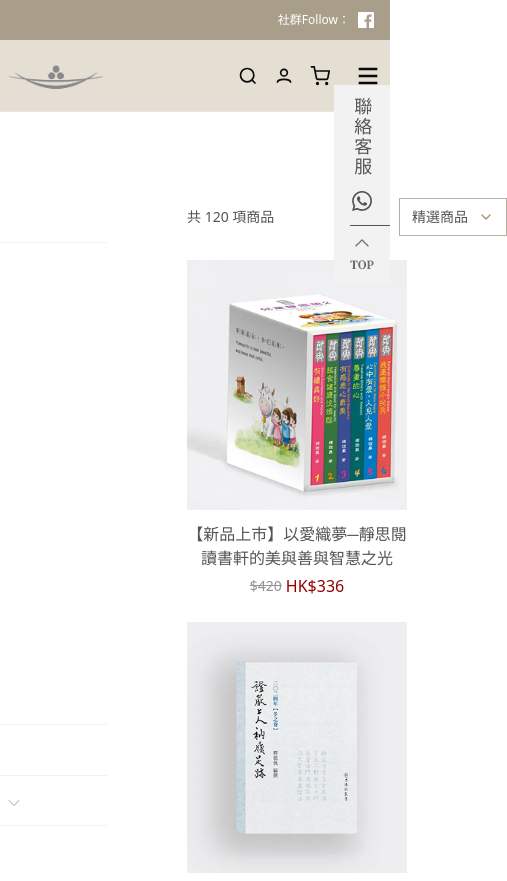
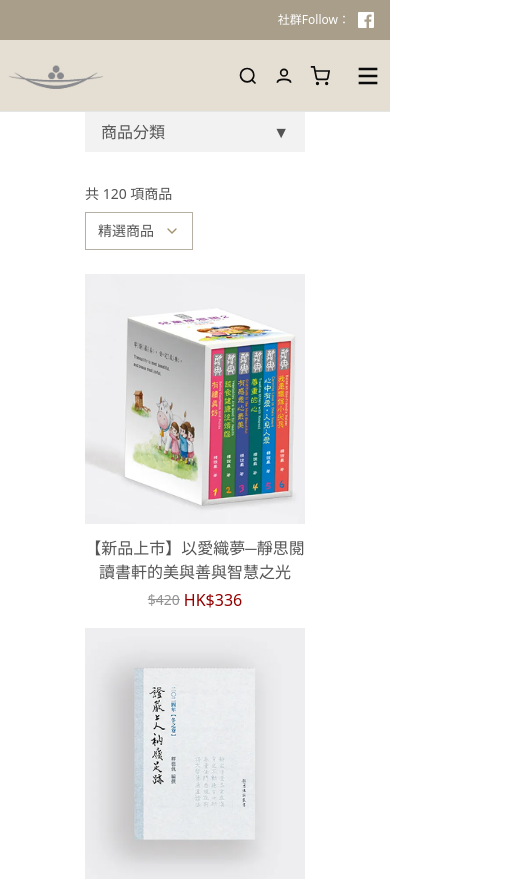
Before and after one commit to u88803494/buddhistShop, a Next.js app: page /productList in a window 390 px wide. Shown: the top 881 px of the page, 507 px wide, since content can reach past the window. Built offline with nearby package versions, Linux system fonts and the light colour scheme.

Commit message:
refactor: Enhance layout and styling of product list components - Updated ProductGrid, ProductListHeader, and ProductPagination for improved responsiveness and visual consistency using clsx for class management.

```diff
--- a/src/app/components/CustomerServiceButton.tsx
+++ b/src/app/components/CustomerServiceButton.tsx
@@ -14,7 +14,8 @@ const CustomerServiceButton = () => {
         "fixed z-50 right-0 bottom-[560px]",
         "flex flex-col items-center",
         "bg-[#F2F2F2]",
-        "w-14 px-4 py-3"
+        "w-14 px-4 py-3",
+        "hidden sm:flex"
       )}
     >
       {/* 聯絡客服 直式文字 */}
--- a/src/app/productList/components/CategorySidebar.tsx
+++ b/src/app/productList/components/CategorySidebar.tsx
@@ -37,10 +37,42 @@ const categories = [
 ];
 
 const CategorySidebar = () => {
-  const [openIdx, setOpenIdx] = useState(0); // 預設展開第一個分類
+  const [openIdx, setOpenIdx] = useState(0);
+  const [isMobileMenuOpen, setIsMobileMenuOpen] = useState(false);
 
   return (
-    <aside className="w-56 bg-white h-fit select-none">
+    <>
+      {/* 手機版選單按鈕 */}
+      <div className={clsx("mb-4 mx-5", "sm:hidden")}>
+        <button
+          onClick={() => setIsMobileMenuOpen(!isMobileMenuOpen)}
+          className={clsx(
+            "w-full py-2 px-4",
+            "bg-[#F2F2F2] text-[#545454]",
+            "flex items-center justify-between"
+          )}
+        >
+          <span>商品分類</span>
+          <span className={clsx(
+            "transition-transform duration-300",
+            isMobileMenuOpen ? "rotate-180" : ""
+          )}>▼</span>
+        </button>
+      </div>
+
+      {/* 側邊欄 */}
+      <aside className={clsx(
+        // 手機版顯示邏輯
+        isMobileMenuOpen ? "block" : "hidden",
+        "sm:block",
+        // 寬度
+        "w-full",
+        "sm:w-56",
+        // 背景和高度
+        "bg-white h-fit select-none",
+        // 間距
+        "mx-5 sm:mx-0 sm:mt-8 sm:mr-20"
+      )}>
         {/* 麵包屑 */}
         <div className="mb-8">
           <span className="text-[#A29380]">
@@ -54,7 +86,6 @@ const CategorySidebar = () => {
             <li key={cat.value}>
               <button
                 className={clsx(
-                clsx(
                   "flex items-center",
                   "w-full text-left",
                   "py-1.5 px-0",
@@ -62,7 +93,6 @@ const CategorySidebar = () => {
                   "text-[#A48F6B] font-medium text-[17px]",
                   "mb-1",
                   { "opacity-70": openIdx !== idx }
-                )
                 )}
                 onClick={() => setOpenIdx(openIdx === idx ? -1 : idx)}
                 type="button"
@@ -74,10 +104,13 @@ const CategorySidebar = () => {
                     alt="展開/收合箭頭"
                     width={16}
                     height={16}
-                  className={clsx("ml-2 transition-transform duration-300", {
+                    className={clsx(
+                      "ml-2 transition-transform duration-300",
+                      {
                         "rotate-0": openIdx === idx,
                         "rotate-180": openIdx !== idx,
-                  })}
+                      }
+                    )}
                   />
                 )}
               </button>
@@ -98,6 +131,7 @@ const CategorySidebar = () => {
           ))}
         </ul>
       </aside>
+    </>
   );
 };
 
--- a/src/app/productList/components/ProductGrid.tsx
+++ b/src/app/productList/components/ProductGrid.tsx
@@ -1,6 +1,7 @@
 "use client";
 import ProductCard from "@/components/ProductCard";
 import { Product } from "@/types/product";
+import clsx from "clsx";
 
 interface ProductGridProps {
   products: Product[];
@@ -8,7 +9,10 @@ interface ProductGridProps {
 
 const ProductGrid: React.FC<ProductGridProps> = ({ products }) => {
   return (
-    <div className="grid grid-cols-1 sm:grid-cols-2 md:grid-cols-3 lg:grid-cols-4 gap-6">
+    <div className={clsx(
+      "grid grid-cols-1 sm:grid-cols-4",
+      "gap-4 sm:gap-6"
+    )}>
       {products.map((product) => (
         <ProductCard
           key={product.id}
--- a/src/app/productList/components/ProductListHeader.tsx
+++ b/src/app/productList/components/ProductListHeader.tsx
@@ -1,5 +1,6 @@
 "use client";
 import { useState } from "react";
+import clsx from "clsx";
 
 const filterOptions = [
   { label: "精選商品", value: "featured" },
@@ -18,14 +19,26 @@ const ProductListHeader: React.FC<ProductListHeaderProps> = ({ totalProducts })
   const [selectedFilter, setSelectedFilter] = useState(filterOptions[0]);
 
   return (
-    <div className="flex items-center justify-between mb-6 relative text-sm">
+    <div className={clsx(
+      "flex flex-col sm:flex-row",
+      "items-start sm:items-center",
+      "justify-between",
+      "mb-6 relative text-sm"
+    )}>
       {/* 總商品數量計算 */}
-      <span className="text-[#545454]">共 {totalProducts} 項商品</span>
+      <span className={clsx(
+        "text-[#545454]",
+        "mb-2 sm:mb-0"
+      )}>共 {totalProducts} 項商品</span>
 
       {/* 下拉選單 */}
       <div className="relative inline-block w-[108px]">
         <div
-          className="flex items-center justify-between border border-[#B7AFA3] px-3 py-2 cursor-pointer"
+          className={clsx(
+            "flex items-center justify-between",
+            "border border-[#B7AFA3]",
+            "px-3 py-2 cursor-pointer"
+          )}
           onClick={() => setIsOpen(!isOpen)}
         >
           <span className="text-[#545454]">{selectedFilter.label}</span>
@@ -39,18 +52,29 @@ const ProductListHeader: React.FC<ProductListHeaderProps> = ({ totalProducts })
             strokeWidth="2"
             strokeLinecap="round"
             strokeLinejoin="round"
-            className={`transition-transform duration-300 ${isOpen ? "rotate-180" : "rotate-0"}`}
+            className={clsx(
+              "transition-transform duration-300",
+              isOpen ? "rotate-180" : "rotate-0"
+            )}
           >
             <path d="m6 9 6 6 6-6" />
           </svg>
         </div>
 
         {isOpen && (
-          <ul className="absolute z-10 w-full border border-[#B7AFA3] mt-1 bg-white shadow-lg">
+          <ul className={clsx(
+            "absolute z-10 w-full",
+            "border border-[#B7AFA3]",
+            "mt-1 bg-white shadow-lg"
+          )}>
             {filterOptions.map((option) => (
               <li
                 key={option.value}
-                className="px-3 py-2 hover:bg-[#F5F5F5] cursor-pointer text-[#545454]"
+                className={clsx(
+                  "px-3 py-2",
+                  "hover:bg-[#F5F5F5]",
+                  "cursor-pointer text-[#545454]"
+                )}
                 onClick={() => {
                   setSelectedFilter(option);
                   setIsOpen(false);
--- a/src/app/productList/components/ProductPagination.tsx
+++ b/src/app/productList/components/ProductPagination.tsx
@@ -36,7 +36,30 @@ const ProductPagination: React.FC<ProductPaginationProps> = ({ currentPage, tota
 
   return (
     <div className="flex items-center justify-center space-x-2">
-      {/* 上一頁按鈕 */}
+      {/* 手機版：簡化分頁 */}
+      <div className="flex w-full items-center justify-center sm:hidden space-x-4">
+        <button
+          className={clsx(BUTTON_BASE_CLASSES, { "text-[#D5D5D5]": currentPage === 1, "text-[#545454]": currentPage !== 1 })}
+          onClick={() => onPageChange(currentPage - 1)}
+          disabled={currentPage === 1}
+        >
+          <svg width="12" height="12" viewBox="0 0 12 12" fill="none" xmlns="http://www.w3.org/2000/svg">
+            <path d="M8.83962 2.06621V1.03094C8.83962 0.941211 8.73649 0.891658 8.66685 0.946568L2.62935 5.66219C2.57805 5.70209 2.53655 5.75317 2.50799 5.81154C2.47944 5.86992 2.4646 5.93404 2.4646 5.99902C2.4646 6.06401 2.47944 6.12813 2.50799 6.18651C2.53655 6.24488 2.57805 6.29596 2.62935 6.33585L8.66685 11.0515C8.73783 11.1064 8.83962 11.0568 8.83962 10.9671V9.93184C8.83962 9.86621 8.80882 9.80326 8.75792 9.76309L3.93649 5.99969L8.75792 2.23496C8.80882 2.19478 8.83962 2.13184 8.83962 2.06621Z" fill={currentPage === 1 ? "#D5D5D5" : "#545454"} />
+          </svg>
+        </button>
+        <span className="text-[#545454] text-sm min-w-[48px] text-center">{currentPage} / {totalPages}</span>
+        <button
+          className={clsx(BUTTON_BASE_CLASSES, { "text-[#D5D5D5]": currentPage === totalPages, "text-[#545454]": currentPage !== totalPages })}
+          onClick={() => onPageChange(currentPage + 1)}
+          disabled={currentPage === totalPages}
+        >
+          <svg width="12" height="12" viewBox="0 0 12 12" fill="none" xmlns="http://www.w3.org/2000/svg">
+            <path d="M9.39777 5.66281L3.36027 0.947189C3.34449 0.934768 3.32553 0.92705 3.30557 0.924919C3.2856 0.922788 3.26544 0.926332 3.2474 0.935143C3.22936 0.943955 3.21417 0.957676 3.20357 0.974732C3.19298 0.991787 3.18741 1.01149 3.1875 1.03156V2.06683C3.1875 2.13246 3.2183 2.1954 3.2692 2.23558L8.09063 6.00031L3.2692 9.76505C3.21697 9.80522 3.1875 9.86817 3.1875 9.9338V10.9691C3.1875 11.0588 3.29063 11.1083 3.36027 11.0534L9.39777 6.33781C9.44908 6.29779 9.4906 6.24658 9.51915 6.1881C9.5477 6.12962 9.56254 6.06539 9.56254 6.00031C9.56254 5.93523 9.5477 5.87101 9.51915 5.81253C9.4906 5.75404 9.44908 5.70284 9.39777 5.66281Z" fill={currentPage === totalPages ? "#D5D5D5" : "#545454"} />
+          </svg>
+        </button>
+      </div>
+      {/* 桌機版：原本分頁 */}
+      <div className="hidden sm:flex items-center justify-center space-x-2">
         <button
           className={clsx(BUTTON_BASE_CLASSES, {
             "text-[#D5D5D5]": currentPage === 1,
@@ -52,8 +75,6 @@ const ProductPagination: React.FC<ProductPaginationProps> = ({ currentPage, tota
             />
           </svg>
         </button>
-
-      {/* 頁碼 */}
         {pageNumbers.map((page, index) =>
           page === "..." ? (
             <Image
@@ -76,8 +97,6 @@ const ProductPagination: React.FC<ProductPaginationProps> = ({ currentPage, tota
             </button>
           )
         )}
-
-      {/* 下一頁按鈕 */}
         <button
           className={clsx(BUTTON_BASE_CLASSES, {
             "text-[#D5D5D5]": currentPage === totalPages,
@@ -94,6 +113,7 @@ const ProductPagination: React.FC<ProductPaginationProps> = ({ currentPage, tota
           </svg>
         </button>
       </div>
+    </div>
   );
 };
 
--- a/src/app/productList/page.tsx
+++ b/src/app/productList/page.tsx
@@ -6,6 +6,7 @@ import CategorySidebar from "./components/CategorySidebar";
 import ProductListHeader from "./components/ProductListHeader";
 import ProductGrid from "./components/ProductGrid";
 import ProductPagination from "./components/ProductPagination";
+import clsx from "clsx";
 
 const productListPage = () => {
   const [selectedCategory, setSelectedCategory] = useState("all");
@@ -21,20 +22,18 @@ const productListPage = () => {
   const pagedProducts = filteredProducts.slice((page - 1) * pageSize, page * pageSize);
 
   return (
-    <div className="flex min-h-screen">
-      {/* 左側分類選單 */}
-      <div className="mt-8 mr-20">
-        <CategorySidebar />
-      </div>
-
-      {/* 右側產品列表區域 */}
-      <main className="mt-[86px] flex-1">
+    <div className={clsx(
+      "flex flex-col sm:flex-row",
+      "min-h-screen"
+    )}>
+      <CategorySidebar />
+      <main className={clsx(
+        "mt-4 sm:mt-[86px]",
+        "flex-1",
+        "px-5 sm:px-0"
+      )}>
         <ProductListHeader totalProducts={filteredProducts.length} />
-
-        {/* 產品格狀列表 */}
         <ProductGrid products={pagedProducts} />
-
-        {/* 分頁 */}
         <div className="my-20">
           <ProductPagination currentPage={page} totalPages={totalPage} onPageChange={setPage} />
         </div>
```
Lines whose indentation alone changed are shown as unchanged.
